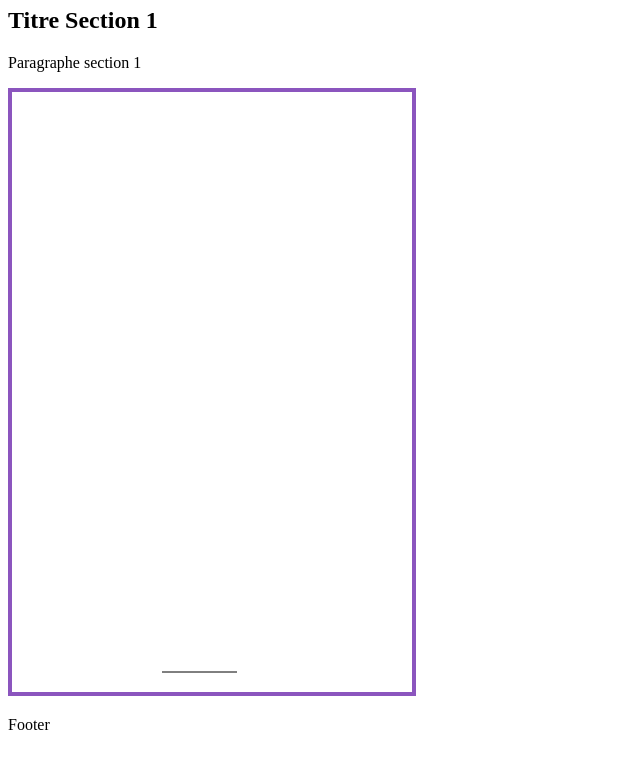
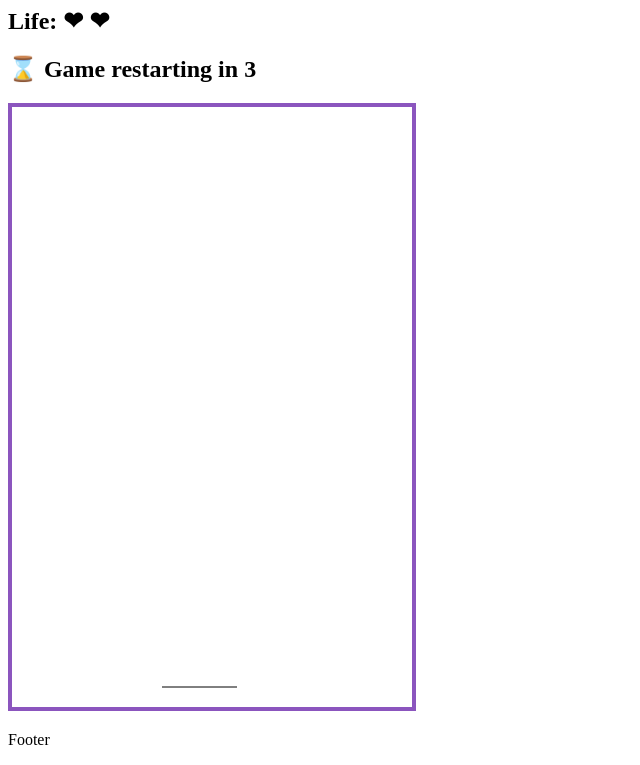
Before and after one commit to Arcturus-bh/BreakoutGame, a plain HTML site: page index.html in a window 1280 px wide. Shown: the part 73-838 px from the top of the page, without its empty margins (0-640 px from the left). Drawn offline with Linux system fonts and the light colour scheme.

Commit message:
life and countdown added

```diff
--- a/index.html
+++ b/index.html
@@ -8,11 +8,11 @@
 </head>
 <body>
     <header>
-        <h1>My web app</h1>
+        <h1>Simple Breakout Game</h1>
     </header>
     <section id="section1">
-        <h2>Titre Section 1</h2>
-        <p>Paragraphe section 1</p>
+        <h2 id="life"></h2>
+        <h2 id="break"></h2>
     </section>
 	<canvas id="game"></canvas>
     <footer>
--- a/script/ball.js
+++ b/script/ball.js
@@ -10,6 +10,7 @@ class Ball {
         this.dx = 4;
         this.dy = -4;
         this.color = '#5505a0ad';
+		this.ready = true;
 		this.draw();
 	}
 
@@ -21,24 +22,42 @@ class Ball {
         this.ctx.closePath();
     }
 
+	resetPosition() {
+		this.xCurrent = this.widthLimit / 2;
+		this.yCurrent = this.heightLimit / 2;
+		this.dx = 4;
+        this.dy = -4;
+	}
+
 	move(xPaddleCurrent, yPaddleCurrent, paddleWidth) {
 		this.xCurrent += this.dx;
 		this.yCurrent += this.dy;
+
+		// wall collision
 		if (this.xCurrent - this.radius < 0 || this.xCurrent + this.radius > this.widthLimit) {
-			this.dx = -this.dx; // reverse dir for go to canvas other side
-			console.log("collision mur latéral");
-		}
-		if (this.yCurrent - this.radius < 0) {
-			this.dy = -this.dy; // reverse dir for go to canvas bottom
-			console.log("collision plafond");
+			this.dx = -this.dx;
 		}
 
+		// ceil collision
+		if (this.yCurrent - this.radius < 0) {
+			this.dy = -this.dy;
+		}
+
+		// ground collision
+		if (this.yCurrent + this.radius > this.heightLimit) {
+			this.ready = false;
+			this.resetPosition();
+			return false;
+		}
+
+
+		// paddle collision
 		if (this.yCurrent + this.radius >= yPaddleCurrent &&
 			this.xCurrent >= xPaddleCurrent &&
 			this.xCurrent <= xPaddleCurrent + paddleWidth) {
 			this.dy = -this.dy;
-			console.log("collision paddle");
-			}
+		}
 		this.draw();
+		return true;
 	}
 }
--- a/script/game.js
+++ b/script/game.js
@@ -3,25 +3,49 @@ class Game {
 		this.name = "Casse-brique";
 		this.canvas = new GameCanvas();
 		this.ctx = this.canvas.canvas.getContext('2d');
-		this.maxScore = 10;
-		this.currentScore = 0;
+		this.maxLife = 3;
+		this.continueGame = true;
+		this.currentLife = this.maxLife;
+		this.lifeLabel = "";
+		this.updateLifeLabel();
 		//
 		this.paddle = new Paddle(this.ctx, this.canvas.width);
 		this.ball = new Ball(this.ctx, this.canvas.width, this.canvas.height)
 	}
 
-	updateScore(points) {
-		if (this.currentScore + points >= this.maxScore)
+	updateLifeLabel() {
+		this.lifeLabel = "❤ ".repeat(this.currentLife).trim();
+	}
+
+	updateLife() {
+		if (--this.currentLife < 0)
 		{
-			this.currentScore = this.maxScore;
-			console.log("Score max atteint! ("  + this.currentScore + ")");
+			this.currentLife = 0;
+			document.getElementById("life").innerText = "Game Over";
+			document.getElementById("break").innerText = "";
+			//this.ctx.clearRect(0, 0, this.canvas.width, this.canvas.height);
 			return;
 		}
-		this.currentScore += points;
-		console.log("Nouveau score: " + this.currentScore);
+		this.updateLifeLabel();
+		this.countdown();
+	}
+
+	countdown() {
+		let countdown = 3;
+		const label = document.getElementById("break");
+		const interval = setInterval(() => {
+			label.innerText = "⌛ Game restarting in " + countdown;
+			countdown--;
+
+			if (countdown < 0) {
+				clearInterval(interval); // Countdown stop
+				label.innerText = "🎮 Game in progress...";
+				this.ball.ready = true;
+				this.continueGame = true;
+			}
+		}, 1000); // 1sec
 	}
 }
-
 
 class GameCanvas {
 	constructor() {
@@ -37,9 +61,10 @@ class GameCanvas {
 }
 
 const game = new Game();
+document.getElementById("break").innerText = "🎮 Game in progress...";
 
 
-// --- events for paddle motion fluidity (no cut when changing direction)
+// --- paddle motion fluidity event (no cut when changing direction)
 pressedKeys = {};
 document.addEventListener('keydown', function(event) {
     pressedKeys[event.key] = true;
@@ -58,12 +83,23 @@ function updatePaddle() {
     }
 }
 
+
 function gameLoop() {
+	document.getElementById("life").innerText = "Life: " + game.lifeLabel;
+	//
     game.ctx.clearRect(0, 0, game.canvas.width, game.canvas.height);
 	updatePaddle();
     game.paddle.draw();
-    game.ball.move(game.paddle.xCurrent, game.paddle.yCurrent, game.paddle.paddleWidth);
+	//
+	if (game.ball.ready === true)
+    	game.continueGame = game.ball.move(game.paddle.xCurrent, game.paddle.yCurrent, game.paddle.paddleWidth);
+	if (game.ball.ready === false && game.continueGame === false) {
+		game.updateLife();
+		game.continueGame = true;
+	}
+	//
     requestAnimationFrame(gameLoop); // this function will always be called in the web loop
 }
 
 gameLoop();
+document.getElementById("break").innerText = "Game Over";
```
